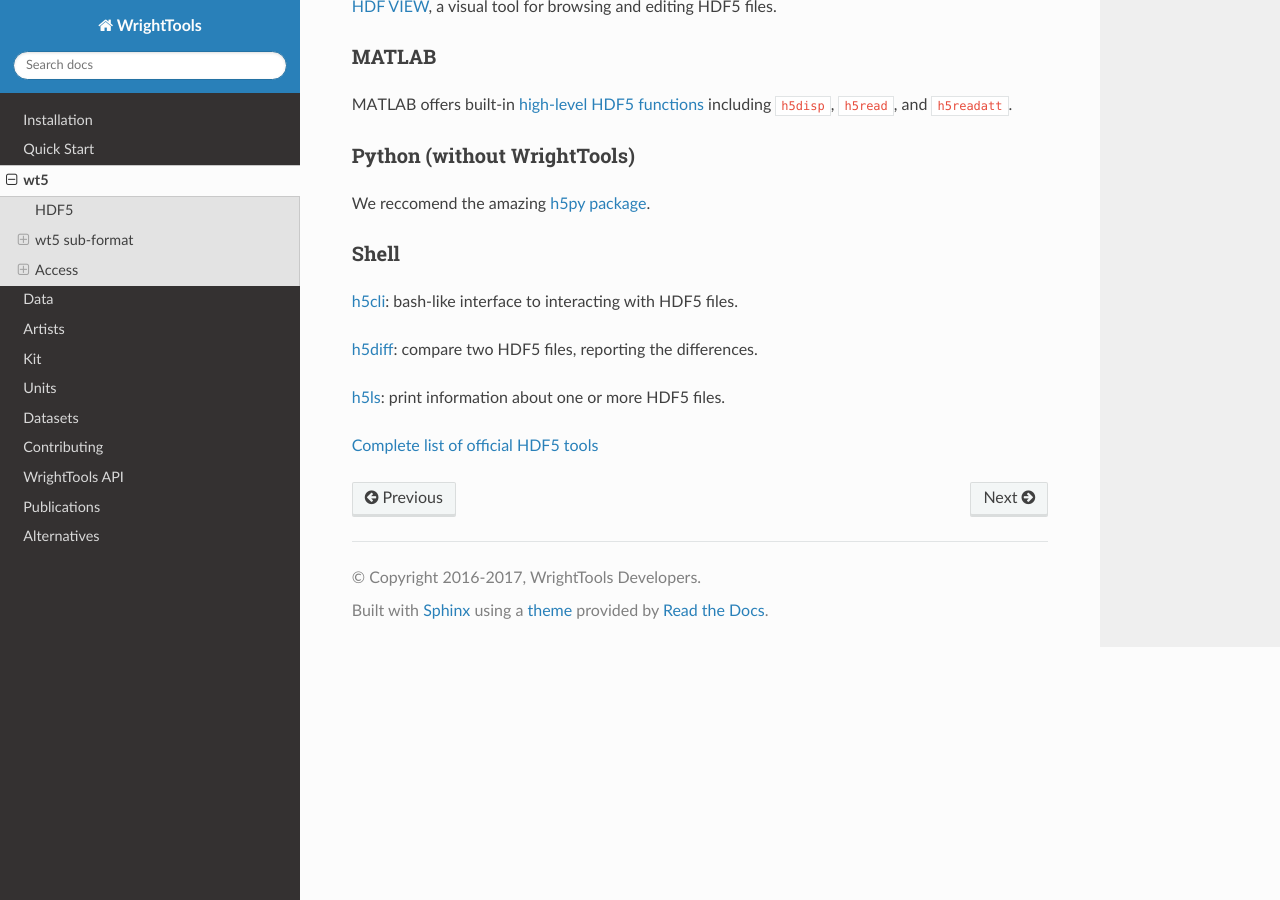
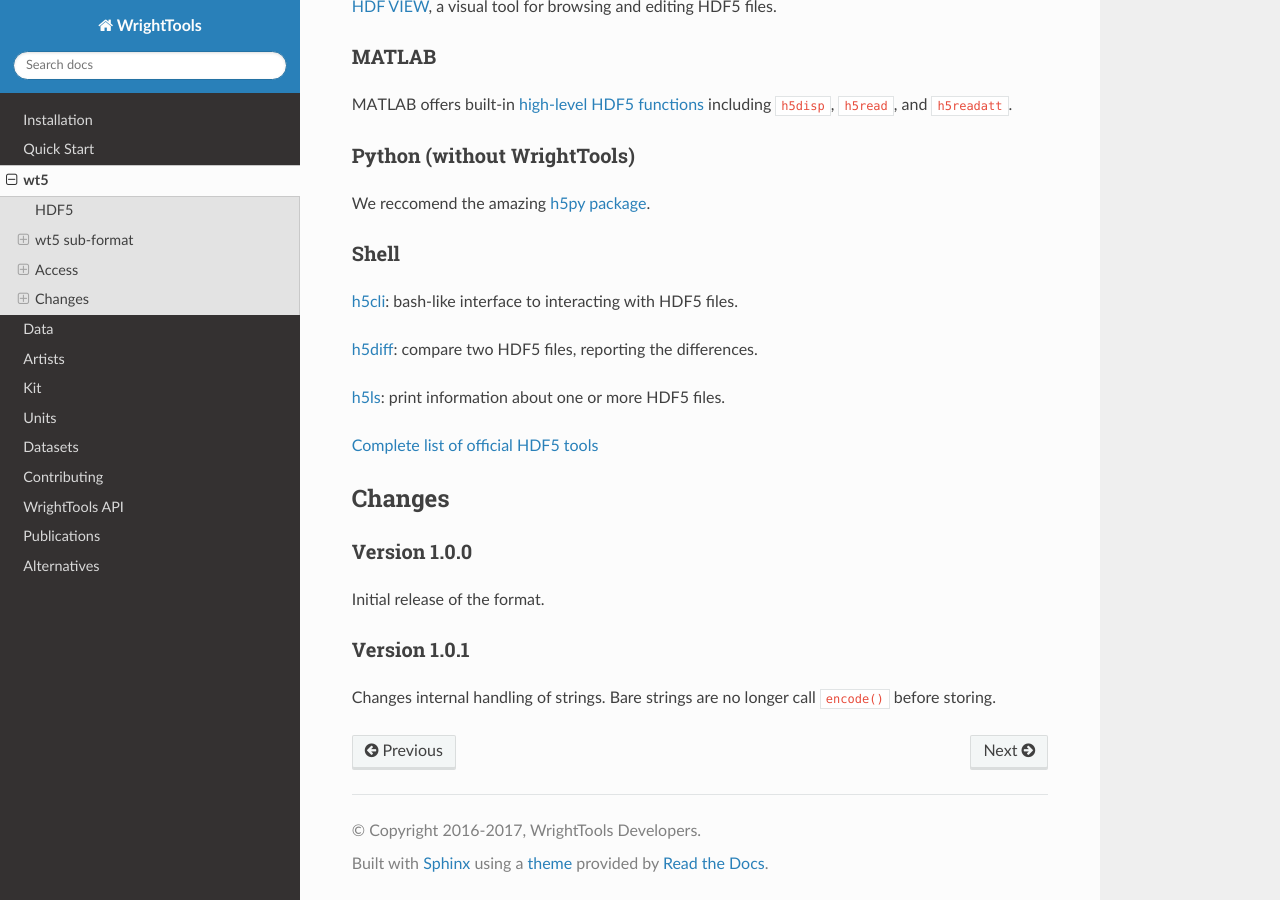
Before and after one commit to wright-group/WrightTools, a Sphinx documentation site: the page built from docs/wt5.rst, in a window 1280 px wide and 900 px high, scrolled down 3301 px. Built offline with Sphinx 7.4.7 and the Read the Docs theme 2.0.0, drawn with Linux system fonts in a browser that asks for light colours; pages that are not in the unit, such as notebooks, are missing from menus; the version number could not be read and is left out.

Commit message:
Document wt5 change

```diff
--- a/docs/wt5.rst
+++ b/docs/wt5.rst
@@ -177,3 +177,16 @@ Shell
 `h5ls <https://support.hdfgroup.org/HDF5/doc/RM/Tools.html#Tools-Ls>`_: print information about one or more HDF5 files.
 
 `Complete list of official HDF5 tools <https://support.hdfgroup.org/HDF5/doc/RM/Tools.html>`_
+
+Changes
+-------
+
+Version 1.0.0
+^^^^^^^^^^^^^
+
+Initial release of the format.
+
+Version 1.0.1
+^^^^^^^^^^^^^
+
+Changes internal handling of strings. Bare strings are no longer call ``encode()`` before storing.
```
Also changed, not shown: 1 other file.
